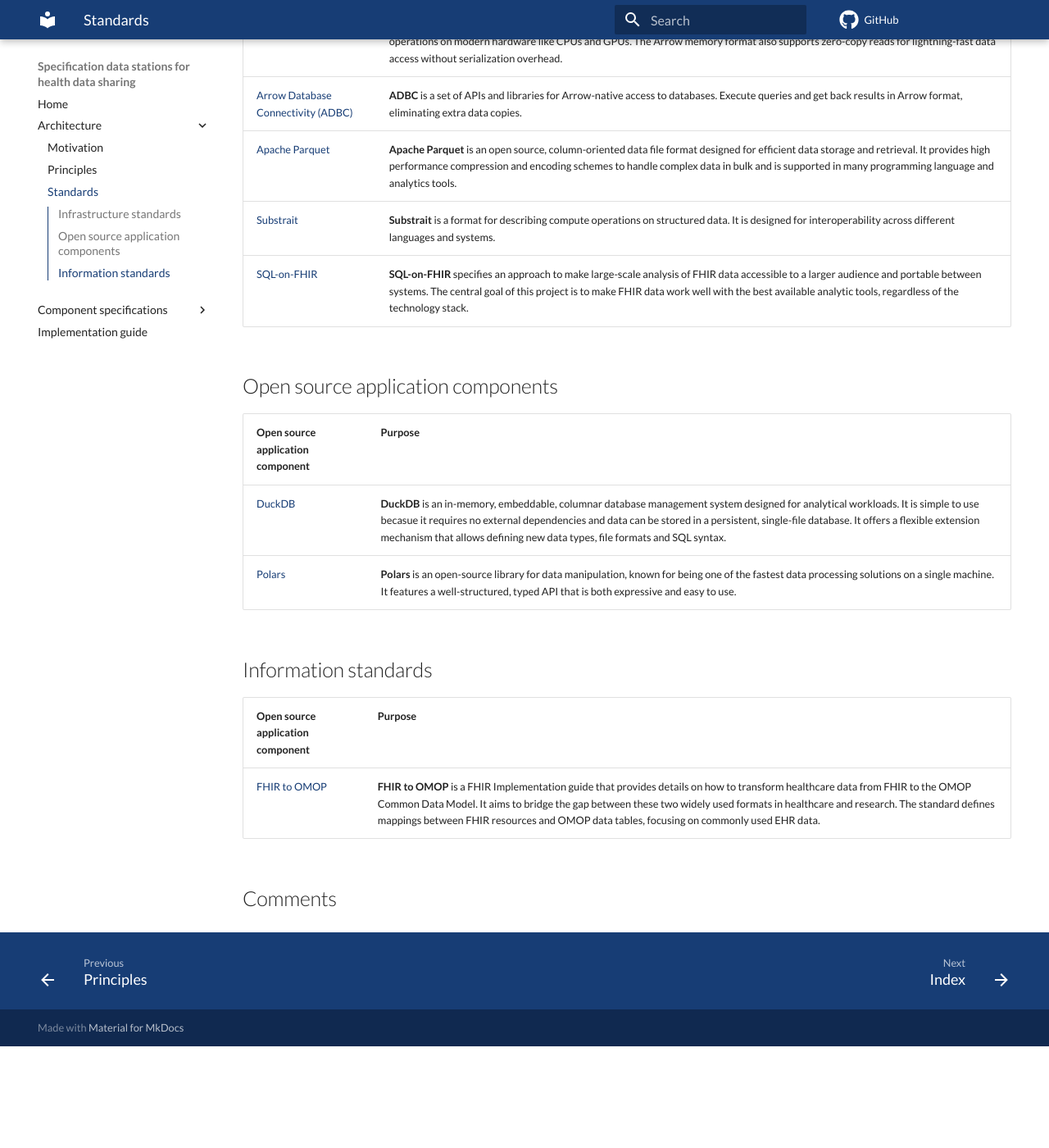
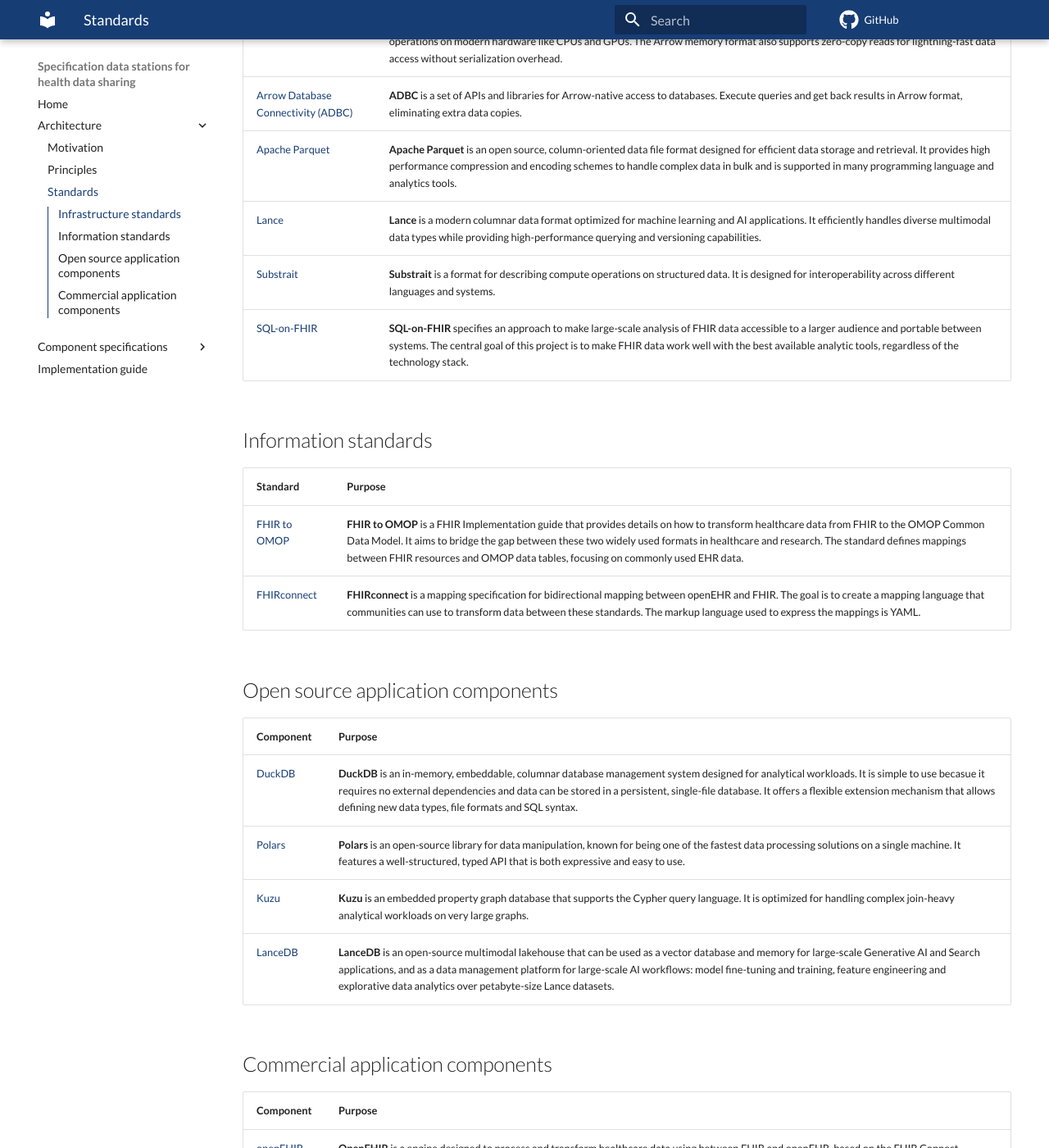
Before and after one commit to Health-RI/data-station-specification, an MkDocs documentation site: the page built from docs/architecture/standards.md, in a window 1280 px wide and 1400 px high, scrolled down 448 px. Shown: the whole window at 82% size. Built offline with MkDocs 1.6.1 and Material for MkDocs 9.7.7, drawn with Linux system fonts in a browser that asks for light colours; comment, search, counter and statistics services are not loaded; before the commit the page ends 1724 px from its top, so only the background shows below that; some of the changed text lies outside the part shown.

Commit message:
Update standards.md

```diff
--- a/docs/architecture/standards.md
+++ b/docs/architecture/standards.md
@@ -1,6 +1,6 @@
 # Standards and open source application components
 
-The following are the standards that have been used or are in the process of being used for composable data stations. However, this specification is **not limited to supporting these standards**.
+The following are the standards that have been used or are in the process of being used for composable data stations. However, this specification is **not limited to supporting these standards or open source application components**.
 
 ## Infrastructure standards
 
@@ -9,19 +9,31 @@
 [Apache Arrow](https://arrow.apache.org/) | **Apache Arrow** defines a language-independent columnar memory format for flat and nested data, organized for efficient analytic operations on modern hardware like CPUs and GPUs. The Arrow memory format also supports zero-copy reads for lightning-fast data access without serialization overhead.
 [Arrow Database Connectivity (ADBC)](https://arrow.apache.org/adbc/current/index.html) | **ADBC** is a set of APIs and libraries for Arrow-native access to databases. Execute queries and get back results in Arrow format, eliminating extra data copies.
 [Apache Parquet](https://parquet.apache.org/) | **Apache Parquet** is an open source, column-oriented data file format designed for efficient data storage and retrieval. It provides high performance compression and encoding schemes to handle complex data in bulk and is supported in many programming language and analytics tools.
+[Lance](https://lancedb.github.io/lance/) | **Lance** is a modern columnar data format optimized for machine learning and AI applications. It efficiently handles diverse multimodal data types while providing high-performance querying and versioning capabilities.
 [Substrait](https://substrait.io/) | **Substrait** is a format for describing compute operations on structured data. It is designed for interoperability across different languages and systems.
 [SQL-on-FHIR](https://build.fhir.org/ig/FHIR/sql-on-fhir-v2/) | **SQL-on-FHIR** specifies an approach to make large-scale analysis of FHIR data accessible to a larger audience and portable between systems. The central goal of this project is to make FHIR data work well with the best available analytic tools, regardless of the technology stack.
+
+## Information standards
+
+**Standard** | **Purpose**
+:--|:--
+[FHIR to OMOP](https://build.fhir.org/ig/HL7/fhir-omop-ig/)| **FHIR to OMOP** is a FHIR Implementation guide that provides details on how to transform healthcare data from FHIR to the OMOP Common Data Model. It aims to bridge the gap between these two widely used formats in healthcare and research. The standard defines mappings between FHIR resources and OMOP data tables, focusing on commonly used EHR data.
+[FHIRconnect](https://sevkohler.github.io/FHIRconnect-spec/build/site/FHIRconnect/v1.0.0/index.html) | **FHIRconnect** is a mapping specification for bidirectional mapping between openEHR and FHIR. The goal is to create a mapping language that communities can use to transform data between these standards. The markup language used to express the mappings is YAML.
 
 
 ## Open source application components
 
-**Open source application component** | **Purpose**
+**Component** | **Purpose**
 :--|:--
 [DuckDB](https://duckdb.org) | **DuckDB** is an in-memory, embeddable, columnar database management system designed for analytical workloads. It is simple to use becasue it requires no external dependencies and data can be stored in a persistent, single-file database. It offers a flexible extension mechanism that allows defining new data types, file formats and SQL syntax.
 [Polars](https://pola.rs) | **Polars** is an open-source library for data manipulation, known for being one of the fastest data processing solutions on a single machine. It features a well-structured, typed API that is both expressive and easy to use.
+[Kuzu](https://docs.kuzudb.com/) | **Kuzu** is an embedded property graph database that supports the Cypher query language. It is optimized for handling complex join-heavy analytical workloads on very large graphs.
+[LanceDB](https://lancedb.com/) | **LanceDB** is an open-source multimodal lakehouse that can be used as a vector database and memory for large-scale Generative AI and Search applications, and as a data management platform for large-scale AI workflows: model fine-tuning and training, feature engineering and explorative data analytics over petabyte-size Lance datasets.
 
-## Information standards
 
-**Open source application component** | **Purpose**
+
+## Commercial application components
+
+**Component** | **Purpose**
 :--|:--
-[FHIR to OMOP](https://build.fhir.org/ig/HL7/fhir-omop-ig/)| **FHIR to OMOP** is a FHIR Implementation guide that provides details on how to transform healthcare data from FHIR to the OMOP Common Data Model. It aims to bridge the gap between these two widely used formats in healthcare and research. The standard defines mappings between FHIR resources and OMOP data tables, focusing on commonly used EHR data.
+[openFHIR](https://open-fhir.com/documentation/1.2.6/overview.html) | **OpenFHIR** is a engine designed to process and transform healthcare data using between FHIR and openEHR, based on the FHIR Connect specification.
```
